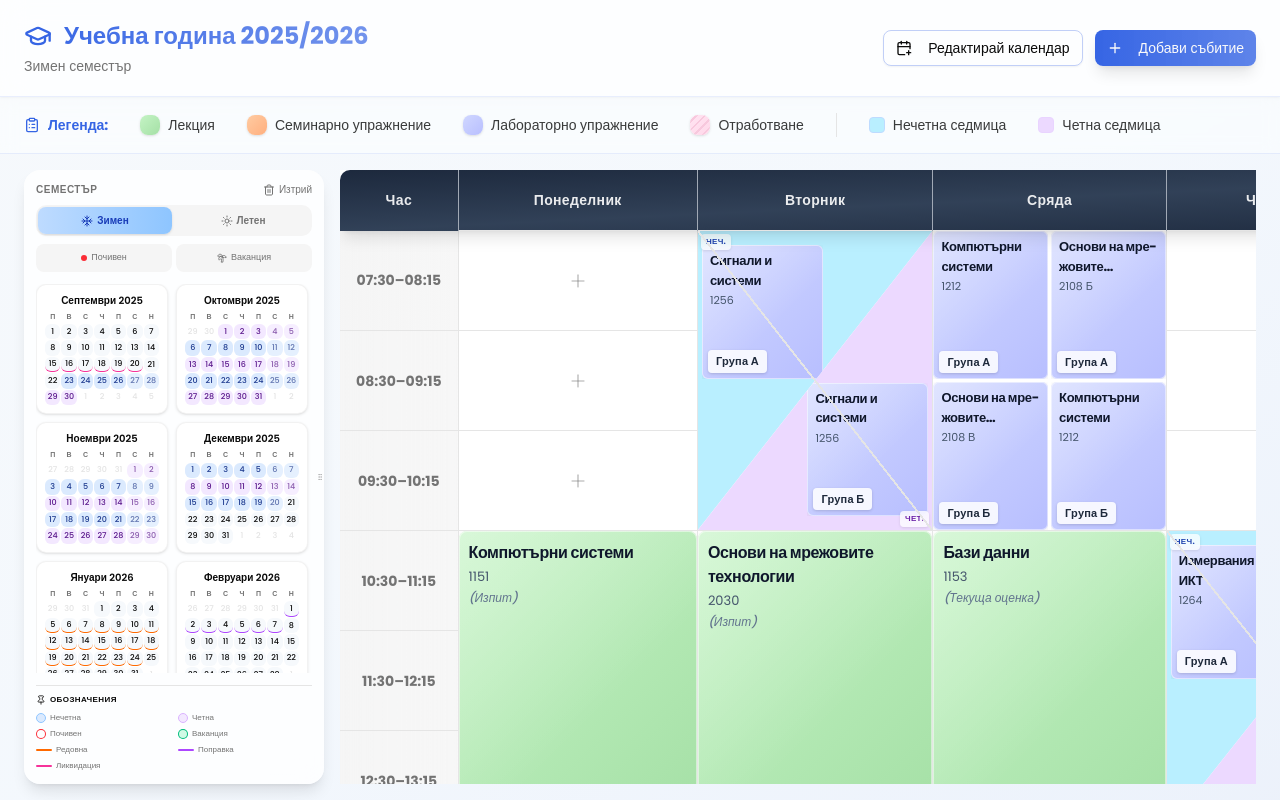
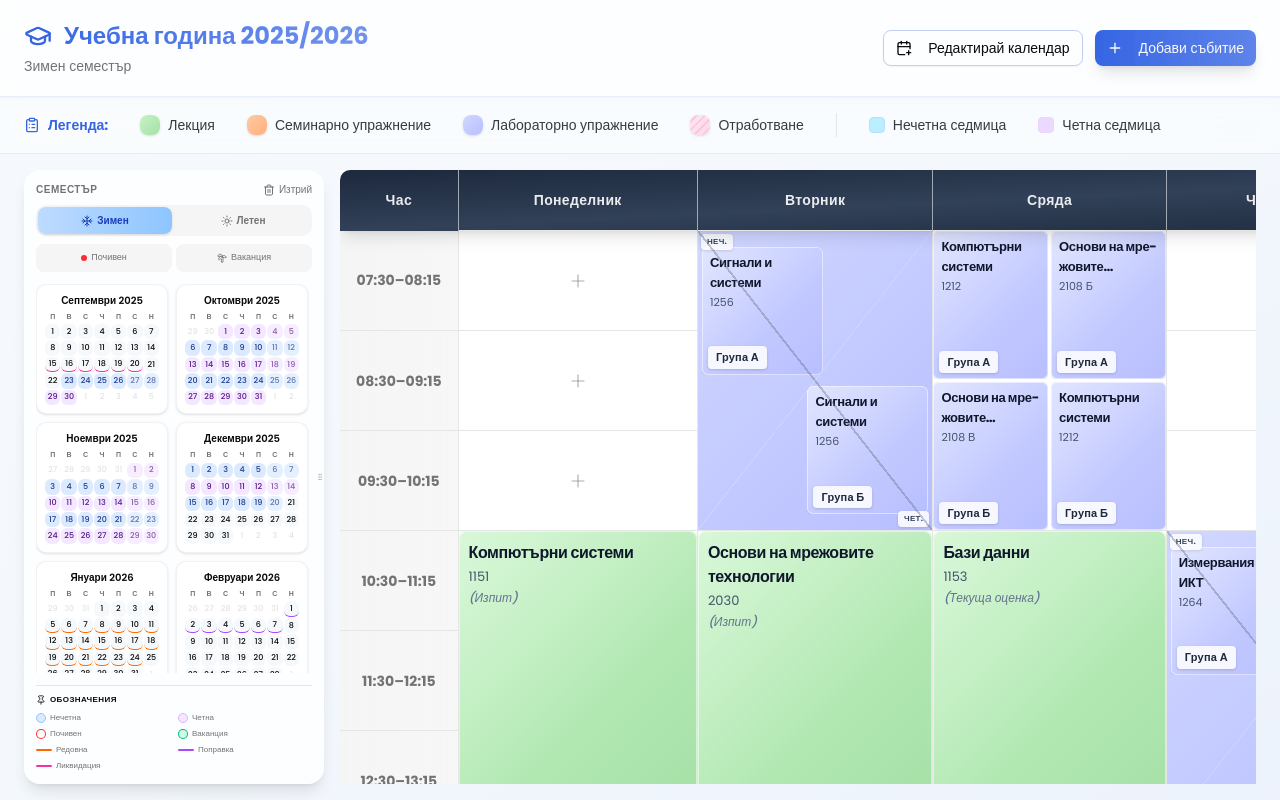
Before and after one commit to MihaCh13/TU-Sofia, a Next.js app in the folder weekly schedule/: page / in a window 1280 px wide. Built offline with nearby package versions, Linux system fonts and the light colour scheme.

Commit message:
refactor: update event triangle rendering and styling
Change diagonal direction and color triangles by subject type, ensure makeup placement.

Co-authored-by: Miha Ch <148248932+MihaCh13@users.noreply.github.com>

```diff
--- a/weekly schedule/app/globals.css
+++ b/weekly schedule/app/globals.css
@@ -248,16 +248,17 @@
 }
 
 /* =====================================================
-   DIAGONAL SPLIT CELL LAYOUT (True Diagonal)
+   DIAGONAL SPLIT CELL LAYOUT (Bottom-Left to Top-Right)
    ===================================================== */
 .diagonal-wrapper {
   position: relative;
   height: 100%;
   width: 100%;
   overflow: hidden;
+  background-color: white;
 }
 
-/* Diagonal line divider (top-right to bottom-left) */
+/* Diagonal line divider (bottom-left to top-right) */
 .diagonal-wrapper::after {
   content: '';
   position: absolute;
@@ -268,10 +269,10 @@
   pointer-events: none;
   z-index: 10;
   background: linear-gradient(
-    to bottom left,
+    to top right,
     transparent calc(50% - 1px),
-    var(--border) calc(50% - 1px),
-    var(--border) calc(50% + 1px),
+    rgba(100, 116, 139, 0.4) calc(50% - 1px),
+    rgba(100, 116, 139, 0.4) calc(50% + 1px),
     transparent calc(50% + 1px)
   );
 }
@@ -283,18 +284,45 @@
   overflow: hidden;
 }
 
-/* TOP-LEFT TRIANGLE - ODD WEEK */
+/* TOP-LEFT TRIANGLE - ODD WEEK (bottom-left to top-right diagonal) */
 .triangle-clip.triangle-odd {
   clip-path: polygon(0 0, 100% 0, 0 100%);
-  background-color: var(--odd-split-bg);
   z-index: 1;
 }
 
 /* BOTTOM-RIGHT TRIANGLE - EVEN WEEK */
 .triangle-clip.triangle-even {
-  clip-path: polygon(100% 100%, 0 100%, 100% 0);
-  background-color: var(--even-split-bg);
+  clip-path: polygon(100% 0, 100% 100%, 0 100%);
   z-index: 1;
+}
+
+/* Triangle background colors based on SUBJECT TYPE */
+.triangle-empty-bg {
+  background-color: transparent;
+}
+
+.triangle-lecture-bg {
+  background: linear-gradient(135deg, var(--lecture) 0%, var(--lecture-dark) 100%);
+}
+
+.triangle-seminar-bg {
+  background: linear-gradient(135deg, var(--seminar) 0%, var(--seminar-dark) 100%);
+}
+
+.triangle-lab-bg {
+  background: linear-gradient(135deg, var(--lab) 0%, var(--lab-dark) 100%);
+}
+
+.triangle-makeup-bg {
+  background:
+    repeating-linear-gradient(
+      135deg,
+      transparent,
+      transparent 4px,
+      var(--makeup-stripe) 4px,
+      var(--makeup-stripe) 6px
+    ),
+    linear-gradient(135deg, var(--makeup) 0%, var(--makeup-dark) 100%);
 }
 
 /* Triangle content positioning */
@@ -303,22 +331,24 @@
   overflow: hidden;
 }
 
-.triangle-odd .triangle-content {
-  top: 14px;
+/* ODD content: top-left aligned */
+.triangle-content-odd {
+  top: 16px;
   left: 4px;
   width: calc(55% - 8px);
-  height: calc(50% - 16px);
+  height: calc(48% - 16px);
 }
 
-.triangle-even .triangle-content {
-  bottom: 14px;
+/* EVEN content: bottom-right aligned */
+.triangle-content-even {
+  bottom: 16px;
   right: 4px;
   width: calc(55% - 8px);
-  height: calc(50% - 16px);
+  height: calc(48% - 16px);
 }
 
-/* Empty state for triangle halves */
-.triangle-empty {
+/* Empty zone for clicking to add events */
+.triangle-empty-zone {
   position: absolute;
   display: flex;
   align-items: center;
@@ -326,23 +356,23 @@
   cursor: pointer;
   transition: background-color 0.2s ease;
   border-radius: 4px;
-  width: 26px;
-  height: 26px;
-  background: rgba(255, 255, 255, 0.35);
+  width: 28px;
+  height: 28px;
+  background: rgba(148, 163, 184, 0.15);
 }
 
-.triangle-odd .triangle-empty {
-  top: 28%;
-  left: 18%;
+.triangle-empty-odd {
+  top: 30%;
+  left: 15%;
 }
 
-.triangle-even .triangle-empty {
-  bottom: 28%;
-  right: 18%;
+.triangle-empty-even {
+  bottom: 30%;
+  right: 15%;
 }
 
-.triangle-empty:hover {
-  background: rgba(255, 255, 255, 0.6);
+.triangle-empty-zone:hover {
+  background: rgba(148, 163, 184, 0.3);
 }
 
 /* Glass label badges */
@@ -352,24 +382,24 @@
   font-weight: 700;
   letter-spacing: 0.04em;
   text-transform: uppercase;
-  padding: 2px 5px;
+  padding: 2px 6px;
   border-radius: 4px;
   z-index: 15;
-  background: rgba(255, 255, 255, 0.75);
+  background: rgba(255, 255, 255, 0.85);
   backdrop-filter: blur(4px);
-  box-shadow: 0 1px 3px rgba(0, 0, 0, 0.1);
+  box-shadow: 0 1px 3px rgba(0, 0, 0, 0.12);
 }
 
 .glass-label-odd {
   top: 3px;
   left: 3px;
-  color: #1e40af;
+  color: #334155;
 }
 
 .glass-label-even {
   bottom: 3px;
   right: 3px;
-  color: #6b21a8;
+  color: #334155;
 }
 
 /* =====================================================
--- a/weekly schedule/components/schedule/schedule-cell.tsx
+++ b/weekly schedule/components/schedule/schedule-cell.tsx
@@ -72,8 +72,24 @@ export function ScheduleCell({
   const hasOdd = oddWeekEvents.length > 0;
   const hasEven = evenWeekEvents.length > 0;
 
-  // FIX #2: DIAGONAL SPLIT for ODD/EVEN - Use when any odd or even exists
+  // Helper function to get background class based on subject type and event type
+  const getTriangleBgClass = (event: ScheduleEvent | undefined) => {
+    if (!event) return 'triangle-empty-bg';
+    // Makeup events use makeup-bg, otherwise use subject type
+    if (event.event_type === 'makeup') return 'triangle-makeup-bg';
+    if (event.subject_type === 'lecture') return 'triangle-lecture-bg';
+    if (event.subject_type === 'seminar') return 'triangle-seminar-bg';
+    if (event.subject_type === 'lab') return 'triangle-lab-bg';
+    return 'triangle-empty-bg';
+  };
+
+  // DIAGONAL SPLIT for ODD/EVEN - Use when any odd or even exists
   if (hasOdd || hasEven) {
+    const oddEvent = oddWeekEvents[0];
+    const evenEvent = evenWeekEvents[0];
+    const oddBgClass = getTriangleBgClass(oddEvent);
+    const evenBgClass = getTriangleBgClass(evenEvent);
+
     return (
       <td
         className="schedule-cell border border-border p-0"
@@ -82,18 +98,18 @@ export function ScheduleCell({
       >
         <div className="diagonal-wrapper">
           {/* TOP-LEFT TRIANGLE - ODD WEEK */}
-          <div className="triangle-clip triangle-odd">
+          <div className={cn("triangle-clip triangle-odd", oddBgClass)}>
             {hasOdd ? (
-              <div className="triangle-content">
+              <div className="triangle-content triangle-content-odd">
                 <EventBlock
-                  event={oddWeekEvents[0]}
+                  event={oddEvent}
                   isCompact
-                  onClick={() => onEventClick(oddWeekEvents[0])}
+                  onClick={() => onEventClick(oddEvent)}
                 />
               </div>
             ) : (
               <div
-                className="triangle-empty"
+                className="triangle-empty-zone triangle-empty-odd"
                 onClick={onCellClick}
               >
                 <Plus className="w-4 h-4 text-muted-foreground/30" />
@@ -103,18 +119,18 @@ export function ScheduleCell({
           </div>
 
           {/* BOTTOM-RIGHT TRIANGLE - EVEN WEEK */}
-          <div className="triangle-clip triangle-even">
+          <div className={cn("triangle-clip triangle-even", evenBgClass)}>
             {hasEven ? (
-              <div className="triangle-content">
+              <div className="triangle-content triangle-content-even">
                 <EventBlock
-                  event={evenWeekEvents[0]}
+                  event={evenEvent}
                   isCompact
-                  onClick={() => onEventClick(evenWeekEvents[0])}
+                  onClick={() => onEventClick(evenEvent)}
                 />
               </div>
             ) : (
               <div
-                className="triangle-empty"
+                className="triangle-empty-zone triangle-empty-even"
                 onClick={onCellClick}
               >
                 <Plus className="w-4 h-4 text-muted-foreground/30" />
```
